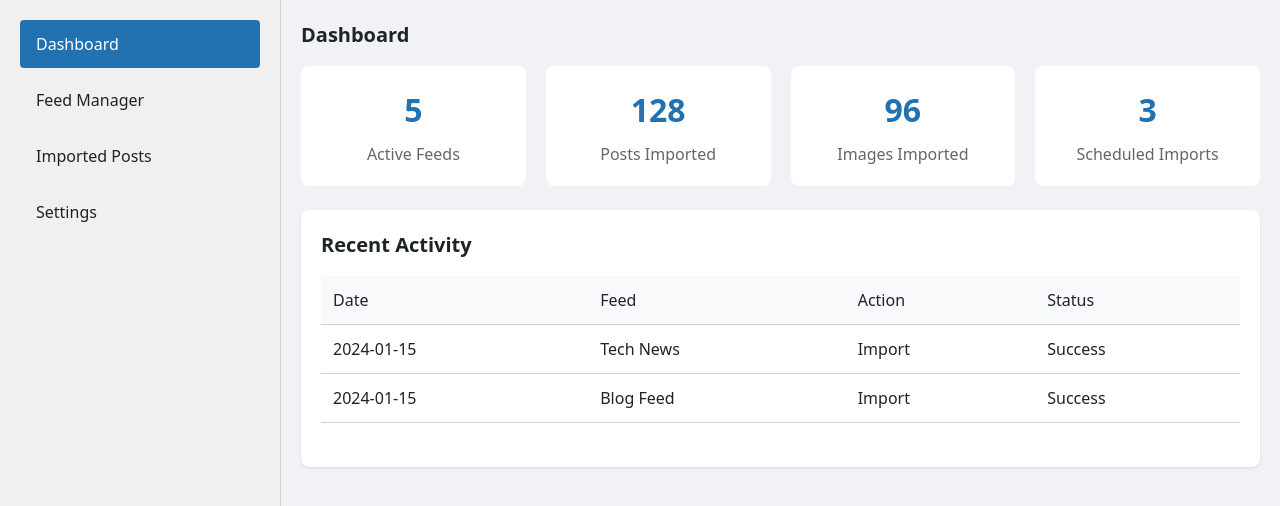
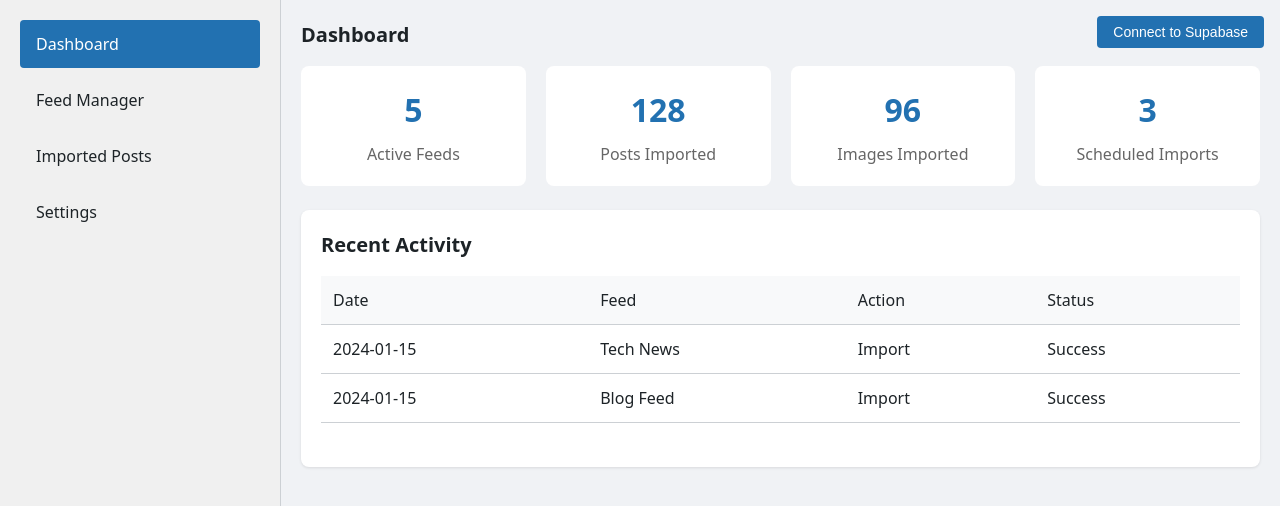
Before and after one commit to ferrantealberto/rss-feed-import, a React (Vite) app: page /dashboard/ in a window 1280 px wide. Shown: the top 506 px of the page. Built offline with nearby package versions, Linux system fonts and the light colour scheme; no server answers.

Commit message:
Add Supabase Auth Context

```diff
--- a/src/App.tsx
+++ b/src/App.tsx
@@ -1,12 +1,17 @@
 import { BrowserRouter } from 'react-router-dom';
 import { AppRoutes } from './routes';
+import { AuthProvider } from './contexts/AuthContext';
+import { AuthButton } from './components/AuthButton';
 import './App.css';
 
 function App() {
   return (
-    <BrowserRouter>
-      <AppRoutes />
-    </BrowserRouter>
+    <AuthProvider>
+      <BrowserRouter>
+        <AuthButton />
+        <AppRoutes />
+      </BrowserRouter>
+    </AuthProvider>
   );
 }
 
--- /dev/null
+++ b/src/components/AuthButton.tsx
@@ -0,0 +1,25 @@
+import { useAuth } from '../contexts/AuthContext';
+import { supabase } from '../lib/supabaseClient';
+
+export function AuthButton() {
+  const { user, signOut } = useAuth();
+
+  const handleSignIn = async () => {
+    await supabase.auth.signInWithOAuth({
+      provider: 'github',
+      options: {
+        redirectTo: window.location.origin
+      }
+    });
+  };
+
+  return (
+    <button
+      onClick={user ? signOut : handleSignIn}
+      className="button button-primary"
+      style={{ position: 'absolute', top: '1rem', right: '1rem' }}
+    >
+      {user ? 'Sign Out' : 'Connect to Supabase'}
+    </button>
+  );
+}
--- /dev/null
+++ b/src/contexts/AuthContext.tsx
@@ -0,0 +1,48 @@
+import { createContext, useContext, useEffect, useState } from 'react';
+import { Session, User } from '@supabase/supabase-js';
+import { supabase } from '../lib/supabaseClient';
+
+interface AuthContextType {
+  session: Session | null;
+  user: User | null;
+  signOut: () => Promise<void>;
+}
+
+const AuthContext = createContext<AuthContextType>({
+  session: null,
+  user: null,
+  signOut: async () => {}
+});
+
+export function AuthProvider({ children }: { children: React.ReactNode }) {
+  const [session, setSession] = useState<Session | null>(null);
+  const [user, setUser] = useState<User | null>(null);
+
+  useEffect(() => {
+    // Get initial session
+    supabase.auth.getSession().then(({ data: { session } }) => {
+      setSession(session);
+      setUser(session?.user ?? null);
+    });
+
+    // Listen for auth changes
+    const { data: { subscription } } = supabase.auth.onAuthStateChange((_event, session) => {
+      setSession(session);
+      setUser(session?.user ?? null);
+    });
+
+    return () => subscription.unsubscribe();
+  }, []);
+
+  const signOut = async () => {
+    await supabase.auth.signOut();
+  };
+
+  return (
+    <AuthContext.Provider value={{ session, user, signOut }}>
+      {children}
+    </AuthContext.Provider>
+  );
+}
+
+export const useAuth = () => useContext(AuthContext);
```
